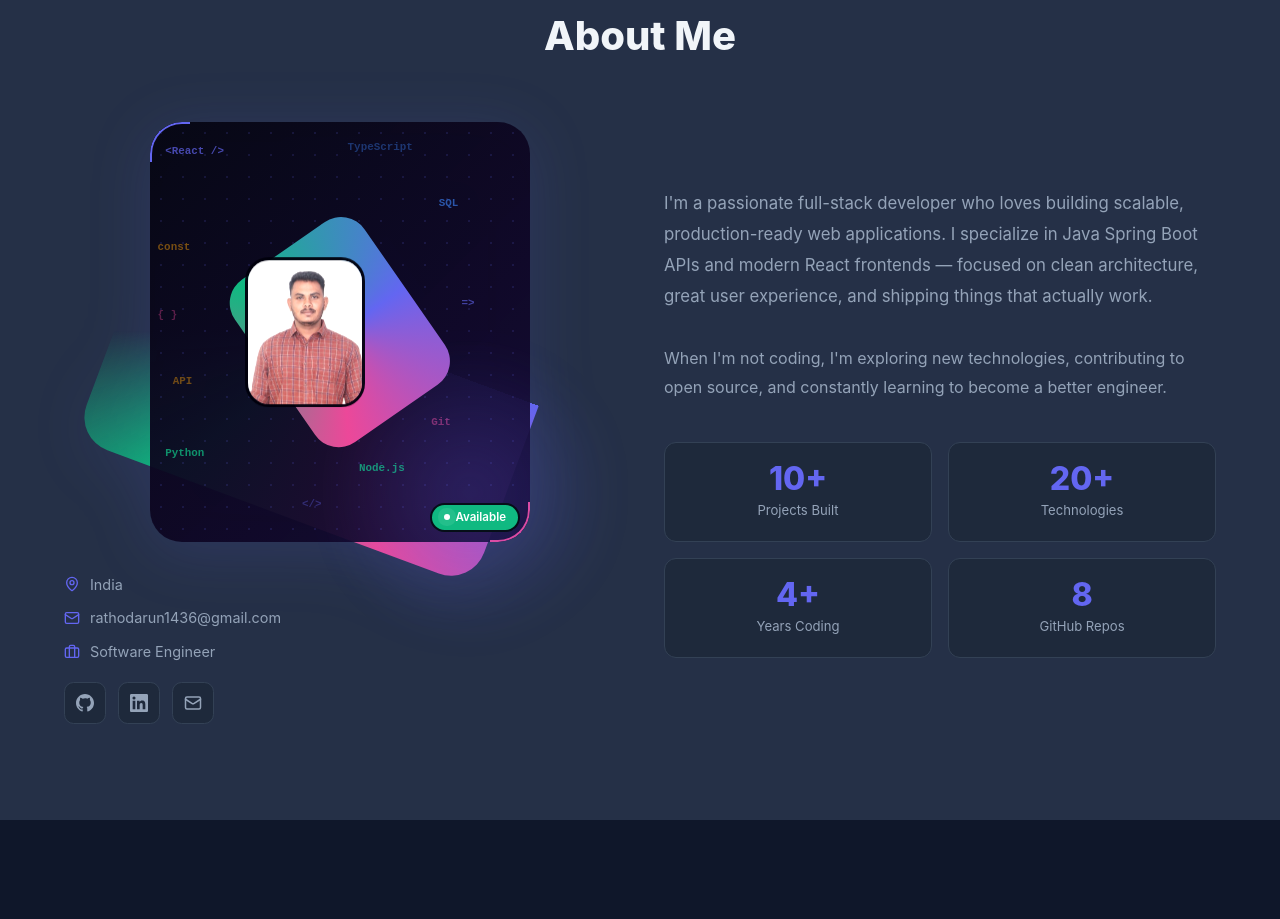
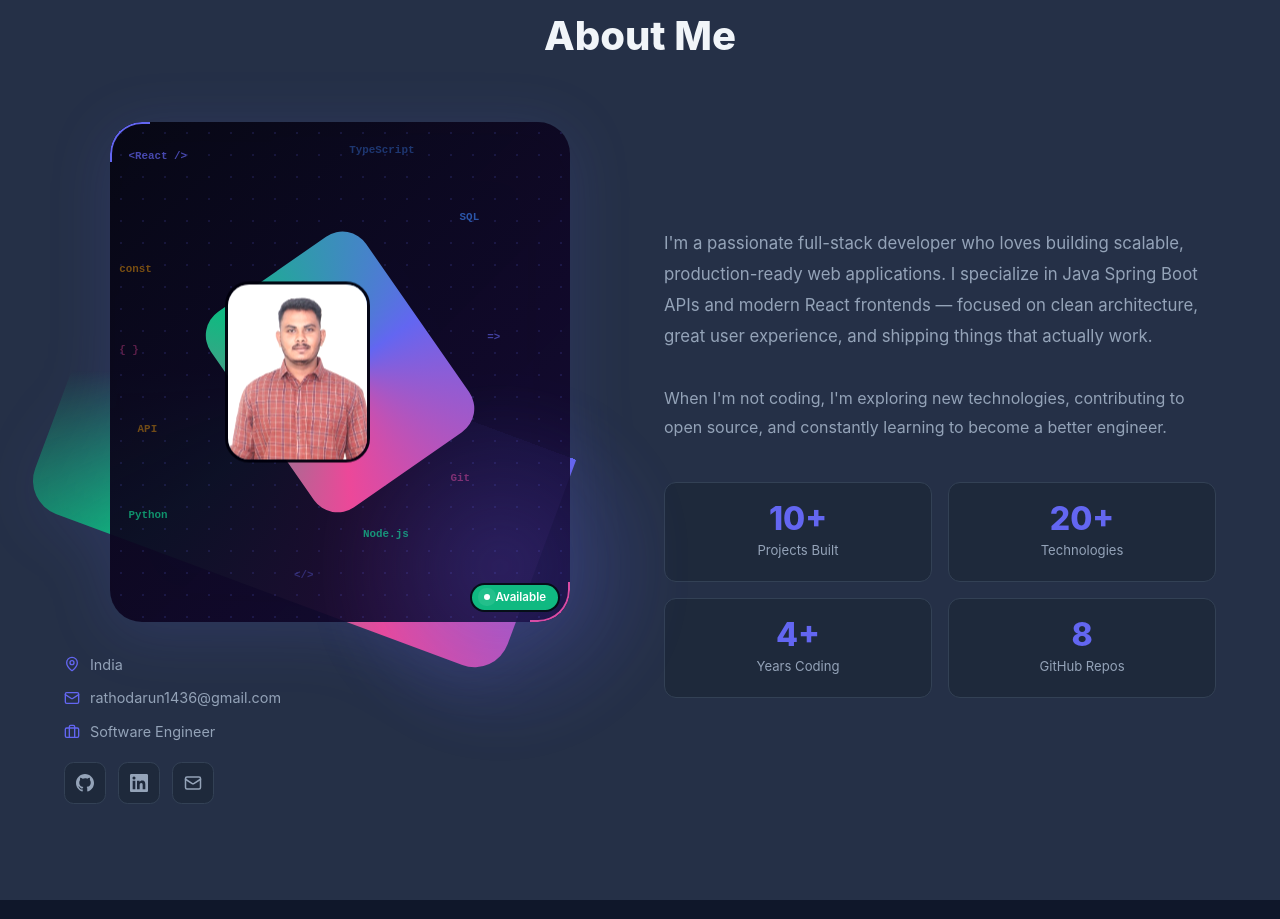
Before and after one commit to rathodarun1436-sketch/portfolio-site, a React (Vite) app: page / in a window 1280 px wide. Shown: the part 920-1839 px from the top of the page. Built offline with nearby package versions, Linux system fonts and the light colour scheme; no server answers; the database is empty.

Commit message:
Enlarge profile card and photo in About section

```diff
--- a/src/components/About.tsx
+++ b/src/components/About.tsx
@@ -66,7 +66,7 @@ function ProfileCard() {
         transformStyle: 'preserve-3d',
         position: 'relative',
         margin: '0 auto 2rem',
-        width: 'min(380px, 90vw)', aspectRatio: '380 / 420',
+        width: 'min(460px, 92vw)', aspectRatio: '460 / 500',
         cursor: 'default',
         willChange: 'transform',
         filter: hovered
@@ -145,7 +145,7 @@ function ProfileCard() {
         style={{
           position: 'absolute', top: '50%', left: '50%',
           transform: 'translate(-50%, -50%)',
-          width: 260, height: 320, borderRadius: '2rem',
+          width: 320, height: 390, borderRadius: '2rem',
           background: 'radial-gradient(circle, var(--accent-glow) 0%, transparent 70%)',
           filter: 'blur(20px)', zIndex: 1,
           pointerEvents: 'none',
@@ -181,7 +181,7 @@ function ProfileCard() {
             src={profilePhoto}
             alt="Arun R"
             style={{
-              width: 'min(240px, 63%)', aspectRatio: '4 / 5', height: 'auto',
+              width: 'min(290px, 63%)', aspectRatio: '4 / 5', height: 'auto',
               borderRadius: '1.5rem',
               objectFit: 'cover',
               objectPosition: 'top center',
```
